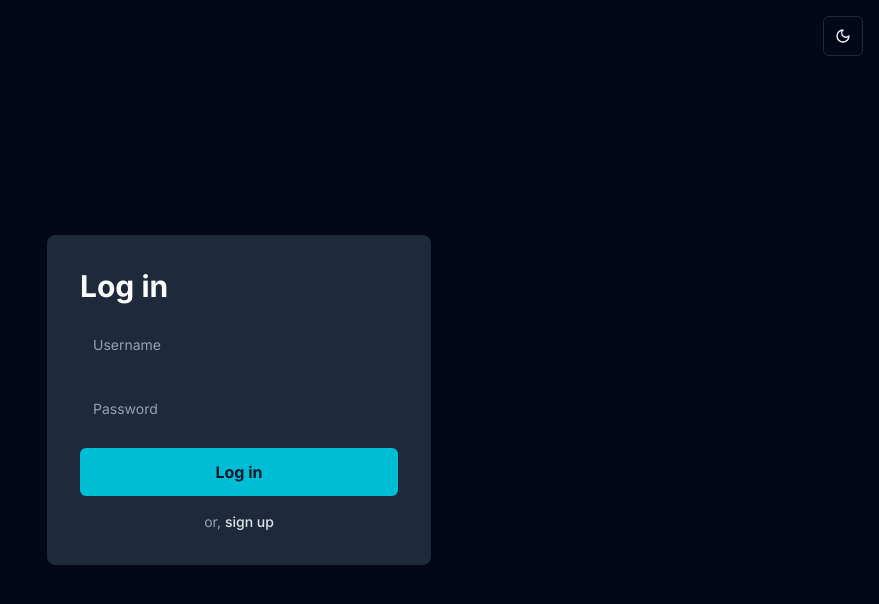
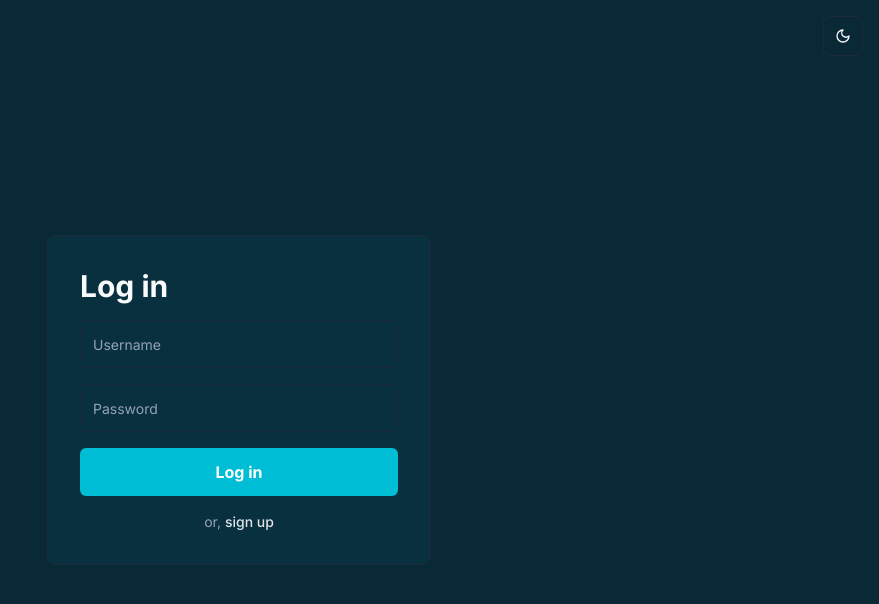
Before and after one commit to SadiqNaizam/mlo-a774-1ea9, a React (Vite) app: page / in a window 1280 px wide. Shown: the top 604 px of the page, without its empty margins (401-1280 px from the left). Built offline with nearby package versions, Linux system fonts and the light colour scheme.

Commit message:
Updated code files via regeneration: index.css

```diff
--- a/src/index.css
+++ b/src/index.css
@@ -5,6 +5,7 @@
 @tailwind utilities;
 
 @layer base {
+  /* Light Theme (Default) */
   :root {
     --background: 0 0% 100%;
     --foreground: 222.2 84% 4.9%;
@@ -12,8 +13,8 @@
     --card-foreground: 222.2 84% 4.9%;
     --popover: 0 0% 100%;
     --popover-foreground: 222.2 84% 4.9%;
-    --primary: 222.2 47.4% 11.2%;
-    --primary-foreground: 210 40% 98%;
+    --primary: 187 100% 42%;
+    --primary-foreground: 0 0% 100%;
     --secondary: 210 40% 96.1%;
     --secondary-foreground: 222.2 47.4% 11.2%;
     --muted: 210 40% 96.1%;
@@ -24,35 +25,33 @@
     --destructive-foreground: 210 40% 98%;
     --border: 214.3 31.8% 91.4%;
     --input: 214.3 31.8% 91.4%;
-    --ring: 222.2 47.4% 11.2%;
+    --ring: 187 100% 42%;
     --radius: 0.5rem;
   }
 
+  /* Dark Blue Theme */
   .dark {
-    --background: 222.2 84% 4.9%;
+    --background: 196 74% 12%;
     --foreground: 210 40% 98%;
-    --card: 217.2 32.6% 17.5%;
+    --card: 196 74% 14%;
     --card-foreground: 210 40% 98%;
-    --popover: 222.2 84% 4.9%;
+    --popover: 196 74% 12%;
     --popover-foreground: 210 40% 98%;
     --primary: 187 100% 42%;
-    --primary-foreground: 222.2 47.4% 11.2%;
+    --primary-foreground: 0 0% 100%;
     --secondary: 217.2 32.6% 17.5%;
     --secondary-foreground: 210 40% 98%;
     --muted: 217.2 32.6% 17.5%;
     --muted-foreground: 215 20.2% 65.1%;
     --accent: 187 100% 42%;
-    --accent-foreground: 222.2 47.4% 11.2%;
+    --accent-foreground: 0 0% 100%;
     --destructive: 0 62.8% 30.6%;
     --destructive-foreground: 210 40% 98%;
     --border: 217.2 32.6% 17.5%;
     --input: 217.2 32.6% 17.5%;
     --ring: 187 100% 42%;
-    --radius: 0.5rem;
   }
-}
 
-@layer base {
   * {
     @apply border-border;
   }
```
